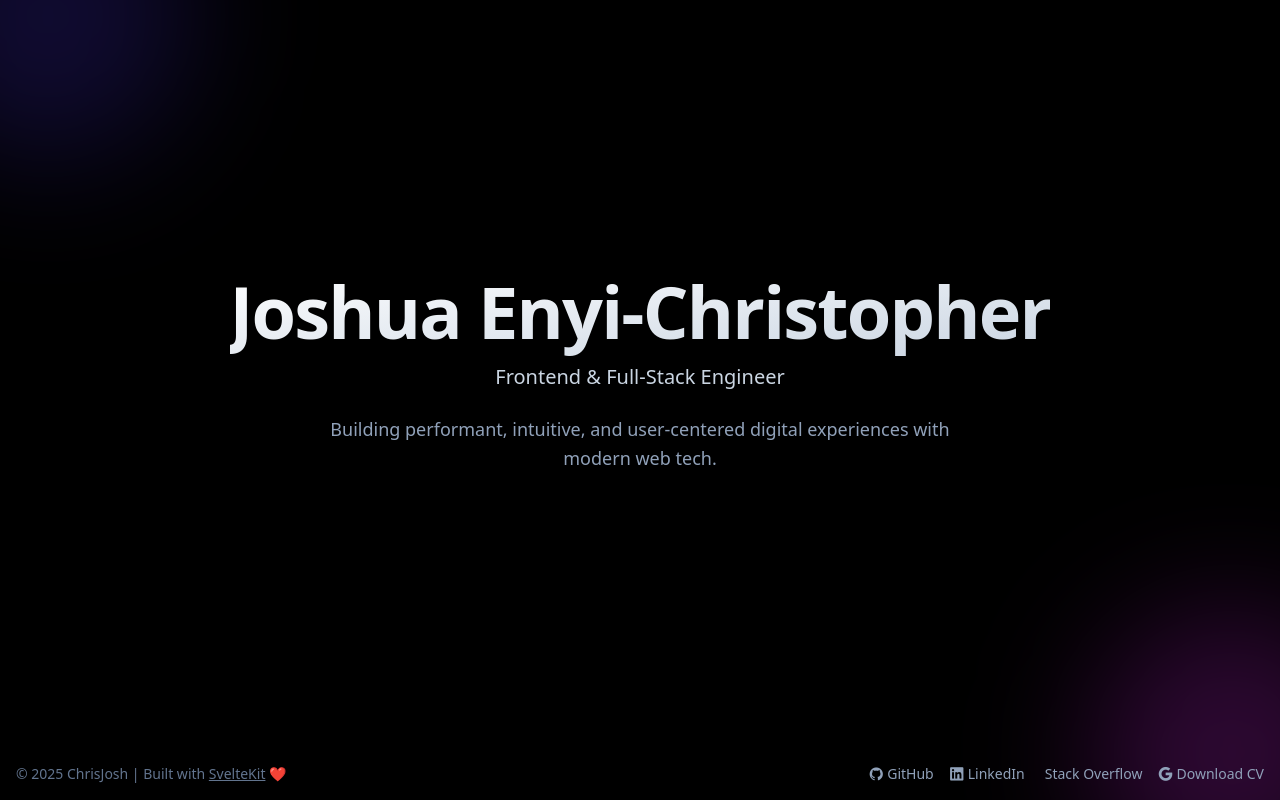
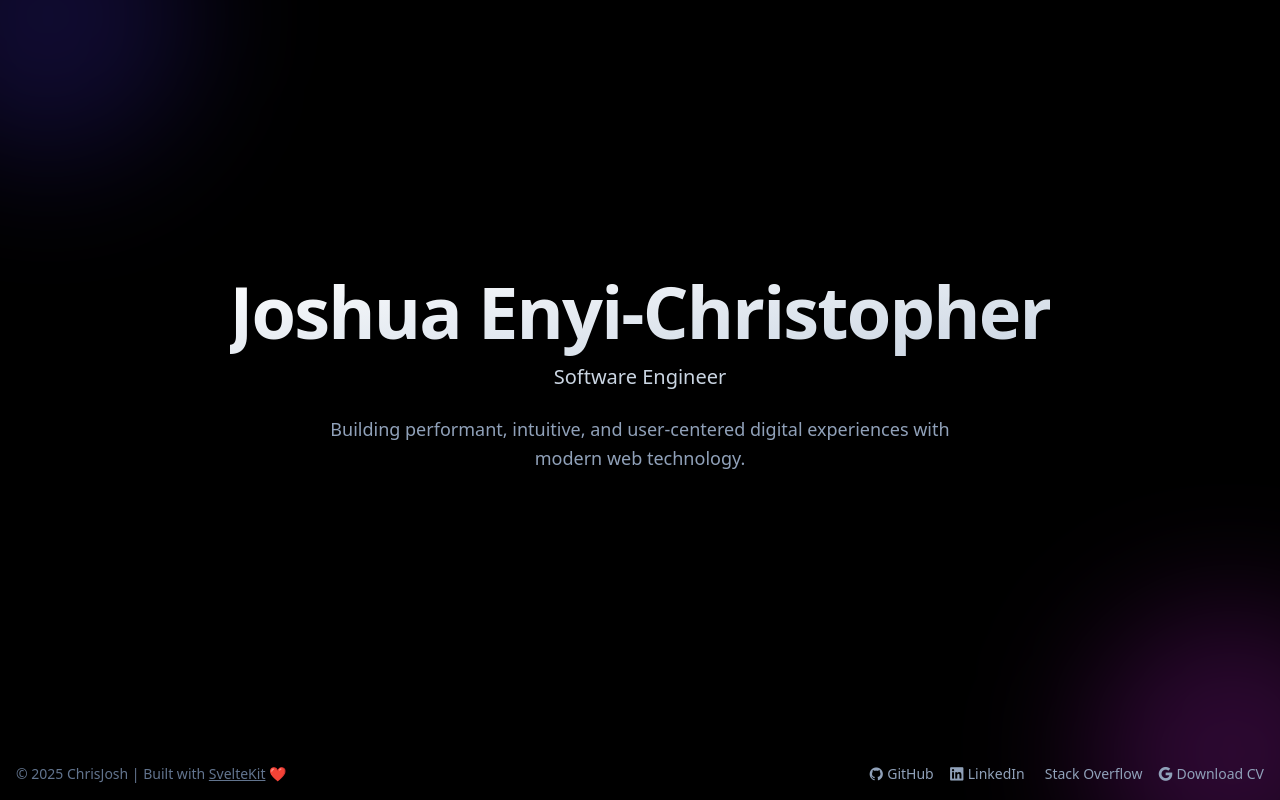
Before and after one commit to KristofaJosh/portfolio, a SvelteKit app: page / in a window 1280 px wide. Built offline with nearby package versions, Linux system fonts and the light colour scheme.

Commit message:
chore: update site

```diff
--- a/src/routes/+page.svelte
+++ b/src/routes/+page.svelte
@@ -41,13 +41,13 @@
 			</h1>
 
 			<p class="mt-4 text-lg text-pretty text-slate-300 sm:text-xl">
-				Frontend & Full‑Stack Engineer
+				Software Engineer
 			</p>
 
 			<p
 				class="mx-auto mt-6 max-w-2xl text-base leading-relaxed text-pretty text-slate-400 sm:text-lg"
 			>
-				Building performant, intuitive, and user‑centered digital experiences with modern web tech.
+				Building performant, intuitive, and user‑centered digital experiences with modern web technology.
 			</p>
 
 			<div class="mt-8 flex hidden flex-wrap items-center justify-center gap-2">
```
